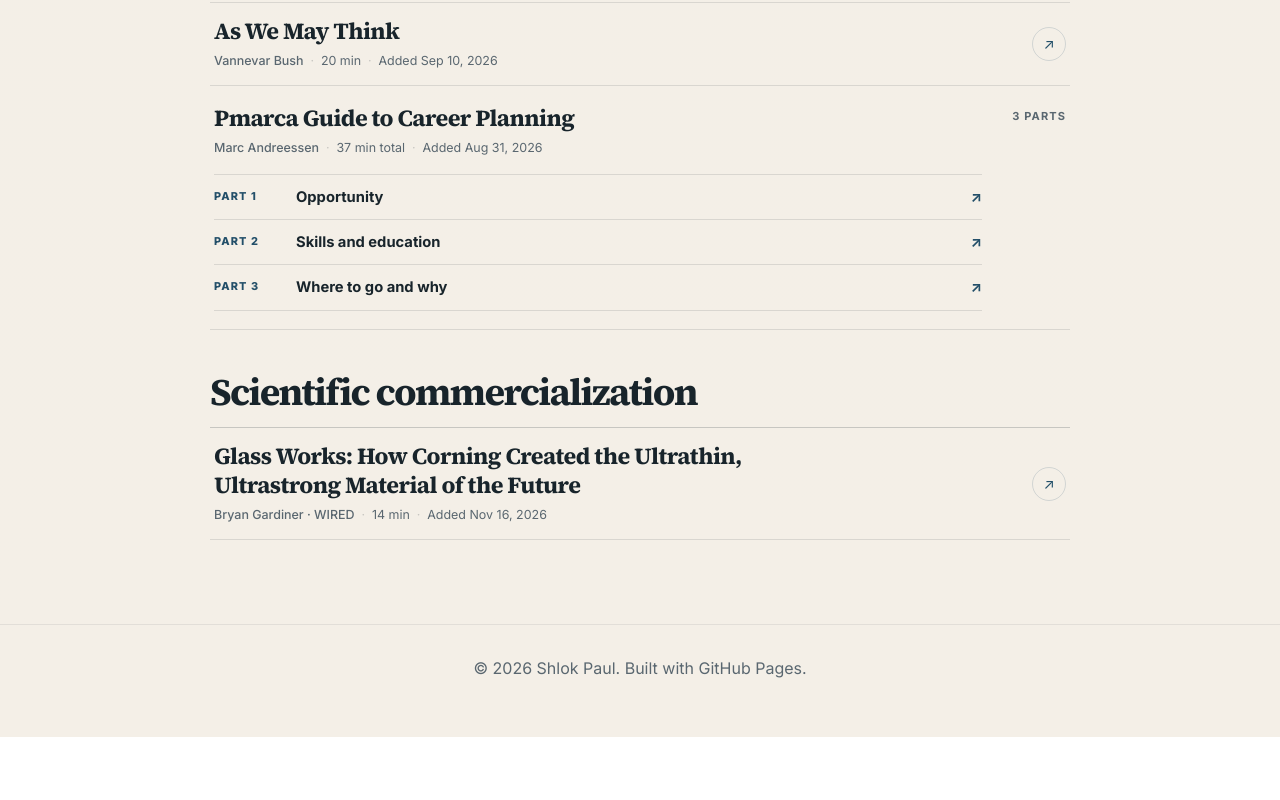
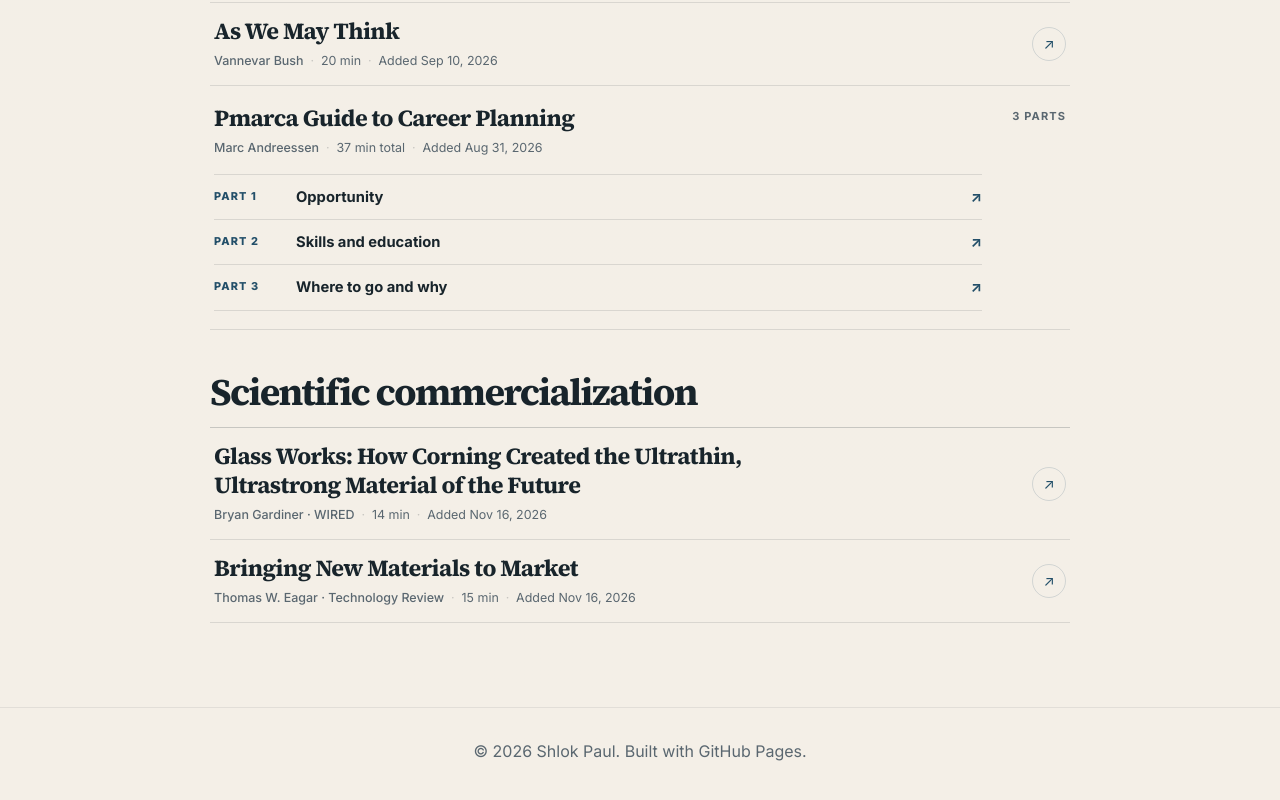
Before and after one commit to Shlok-Joseph-Paul/shlokpaul.github.io, a plain HTML site: page reading.html in a window 1280 px wide. Shown: the part 5312-6112 px from the top of the page. Before the commit the page ends 6049 px from the top, so only its background shows below. Drawn offline with Linux system fonts and the light colour scheme.

Commit message:
Add Bringing New Materials to Market to the reading list

```diff
--- a/reading.html
+++ b/reading.html
@@ -507,6 +507,14 @@
           </div>
           <span class="reading-arrow" aria-hidden="true">↗</span>
         </article>
+
+        <article class="reading-item">
+          <div>
+            <h3><a href="https://eagar.mit.edu/publications/Eagar147.pdf" target="_blank" rel="noopener">Bringing New Materials to Market</a></h3>
+            <p class="reading-source">Thomas W. Eagar · Technology Review<span class="reading-length">15 min</span><time class="reading-added" datetime="2026-11-16">Added Nov 16, 2026</time></p>
+          </div>
+          <span class="reading-arrow" aria-hidden="true">↗</span>
+        </article>
       </div>
     </section>
   </main>
```
